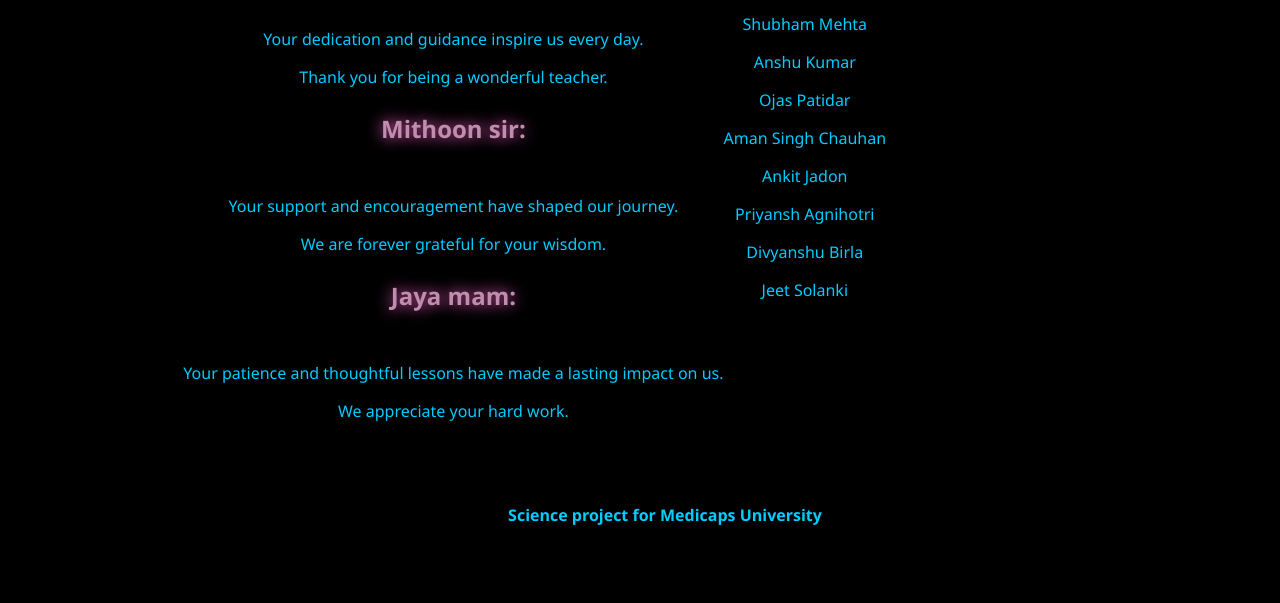
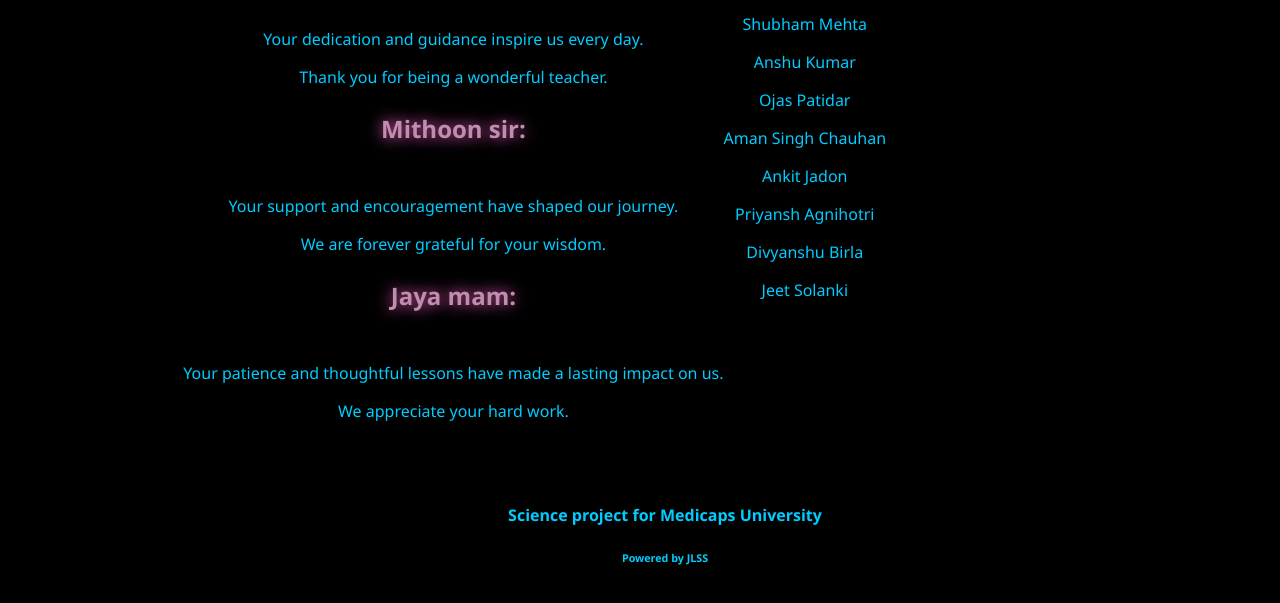
Before and after one commit to Jeet0808/Virtual-Chemistry-Lab-V-2.0.1, a plain HTML site: page index.html in a window 1280 px wide. Shown: the part 689-1292 px from the top of the page. Before the commit the page ends 1251 px from the top, so only its background shows below. Drawn offline with Linux system fonts and the light colour scheme.

Commit message:
Update index.html
addding jlss

```diff
--- a/index.html
+++ b/index.html
@@ -269,6 +269,7 @@
     </footer>
     <div class="header">
         <h4>Science project for Medicaps University</h4>
+        <h6>Powered by JLSS</h6>
 
     </div>
 
```
